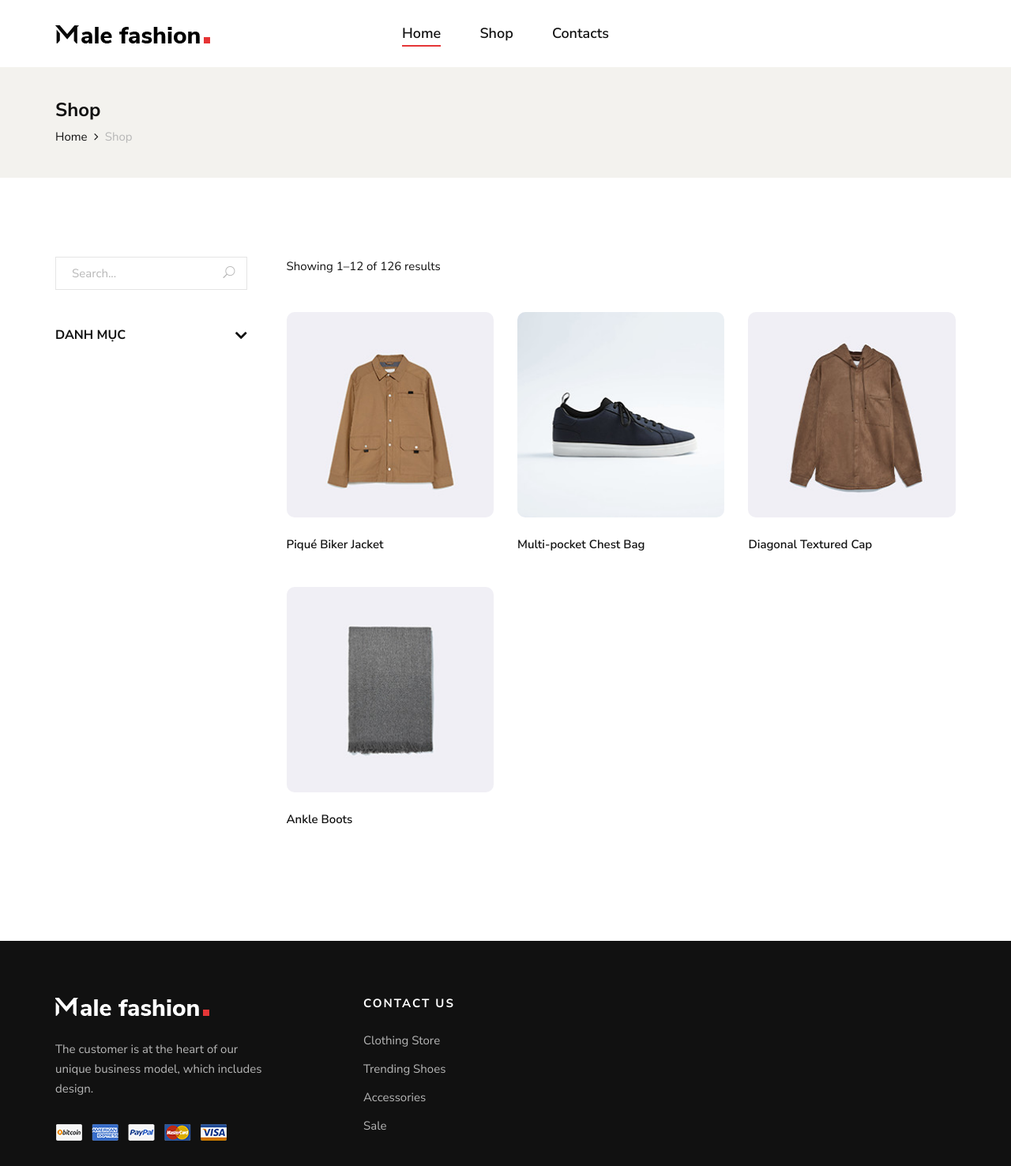
After one commit to kechoplay/make-stone, a Laravel app: template resources/views/shop.blade.php in a window 1280 px wide. The commit adds this page. Shown: the whole page at 79% size. Run offline with Laravel 10, Linux system fonts and the light colour scheme; the template is opened without the code that fills it, so the values that code supplies are empty; settings files or empty folders that the repository lacks are supplied.

Commit message:
update laravel 10

```diff
--- a/app/Http/Services/ProductService.php
+++ b/app/Http/Services/ProductService.php
@@ -16,14 +16,14 @@ class ProductService
 
     public function __construct(ProductRepositoryInterface $productRepository)
     {
-        $this->productRepositorytService = $productRepository;
+        $this->productRepository = $productRepository;
     }
 
     // Lấy danh sách sản phẩm
     public function list($limit = 0)
     {
         try {
-            if(!$limit) $lists = $this->productRepositorytService->all();
+            if(!$limit) $lists = $this->productRepository->all();
             else $lists = Product::select('id', 'category_id', 'name', 'quantity', 'description', 'main_image', 'sub_image', 'bidding_id')->orderBy('updated_at','desc')->get();
             $listCategory = Category::select('id', 'name')->get();
             return [
@@ -104,7 +104,7 @@ class ProductService
                 }
                 $jsonSubImages = json_encode($arraySubImages);
             }
-            $insert = $this->productRepositorytService->create([
+            $insert = $this->productRepository->create([
                 'admin_id' => 1,
                 'name' => $all['name'],
                 'price' => $all['price'],
--- a/app/RepositoryEloquent/ProductRepository.php
+++ b/app/RepositoryEloquent/ProductRepository.php
@@ -2,12 +2,13 @@
 
 namespace App\RepositoryEloquent;
 
+use App\Models\Product;
 use App\Repositories\ProductRepositoryInterface;
 
 class ProductRepository extends BaseRepository implements ProductRepositoryInterface
 {
     public function model()
     {
-        // TODO: Implement model() method.
+        return Product::class;
     }
 }
--- a/public/css/style.css
+++ b/public/css/style.css
@@ -316,7 +316,7 @@ ol {
 -----------------------*/
 
 .header {
-    background: #000000;
+    background: #FFFFFF;
 }
 
 .header__top {
@@ -480,7 +480,7 @@ ol {
 
 .header__menu ul li a {
     font-size: 18px;
-    color: #ffffff;
+    color: #111111;
     display: block;
     font-weight: 600;
     position: relative;
@@ -973,7 +973,7 @@ ol {
 }
 
 .product__item__pic {
-    height: 500px;
+    height: 260px;
     position: relative;
     background-position: center center;
     border-radius: 10px;
--- /dev/null
+++ b/resources/views/layout/header_other.blade.php
@@ -0,0 +1,41 @@
+<header class="header">
+    <div class="container">
+        <div class="row">
+            <div class="col-lg-3 col-md-3">
+                <div class="header__logo">
+                    <a href="/"><img src="/img/logo.png" alt=""></a>
+                </div>
+            </div>
+            <div class="col-lg-6 col-md-6">
+                <nav class="header__menu mobile-menu">
+                    <ul>
+                        <li class="active"><a href="/">Home</a></li>
+                        <li><a href="/shop">Shop</a></li>
+{{--                        <li><a href="#">Pages</a>--}}
+{{--                            <ul class="dropdown">--}}
+{{--                                <li><a href="./about.html">About Us</a></li>--}}
+{{--                                <li><a href="./shop-details.html">Shop Details</a></li>--}}
+{{--                                <li><a href="./shopping-cart.html">Shopping Cart</a></li>--}}
+{{--                                <li><a href="./checkout.html">Check Out</a></li>--}}
+{{--                                <li><a href="./blog-details.html">Blog Details</a></li>--}}
+{{--                            </ul>--}}
+{{--                        </li>--}}
+{{--                        <li><a href="./blog.html">Blog</a></li>--}}
+                        <li><a href="./contact.html">Contacts</a></li>
+                    </ul>
+                </nav>
+            </div>
+            <div class="col-lg-3 col-md-3">
+                {{--                <div class="header__nav__option">--}}
+                {{--                    <a href="#" class="search-switch"><img src="img/icon/search.png" alt=""></a>--}}
+                {{--                    <a href="#"><img src="img/icon/heart.png" alt=""></a>--}}
+                {{--                    <a href="#"><img src="img/icon/cart.png" alt=""> <span>0</span></a>--}}
+                {{--                    <div class="price">$0.00</div>--}}
+                {{--                </div>--}}
+            </div>
+        </div>
+        <div class="canvas__open"><i class="fa fa-bars"></i></div>
+    </div>
+</header>
+<!-- Header Section End -->
+</section>
--- /dev/null
+++ b/resources/views/layout/main_other.blade.php
@@ -0,0 +1,54 @@
+<!DOCTYPE html>
+<html lang="zxx">
+
+<head>
+    <meta charset="UTF-8">
+    <meta name="description" content="Male_Fashion Template">
+    <meta name="keywords" content="Male_Fashion, unica, creative, html">
+    <meta name="viewport" content="width=device-width, initial-scale=1.0">
+    <meta http-equiv="X-UA-Compatible" content="ie=edge">
+    <meta name="csrf-token" content="{{ csrf_token() }}">
+    <title>Male-Fashion | Template</title>
+
+    <!-- Google Font -->
+    <link href="https://fonts.googleapis.com/css2?family=Nunito+Sans:wght@300;400;600;700;800;900&display=swap"
+          rel="stylesheet">
+
+    <!-- Css Styles -->
+    <link rel="stylesheet" href="/css/bootstrap.min.css" type="text/css">
+    <link rel="stylesheet" href="/css/font-awesome.min.css" type="text/css">
+    <link rel="stylesheet" href="/css/elegant-icons.css" type="text/css">
+    <link rel="stylesheet" href="/css/magnific-popup.css" type="text/css">
+    <link rel="stylesheet" href="/css/nice-select.css" type="text/css">
+    <link rel="stylesheet" href="/css/owl.carousel.min.css" type="text/css">
+    <link rel="stylesheet" href="/css/slicknav.min.css" type="text/css">
+    <link rel="stylesheet" href="/css/style.css" type="text/css">
+</head>
+
+<body>
+<!-- Page Preloder -->
+{{-- <div id="preloder">
+    <div class="loader"></div>
+</div> --}}
+
+<!-- Offcanvas Menu Begin -->
+<div class="offcanvas-menu-overlay"></div>
+<div class="offcanvas-menu-wrapper">
+    {{--    <div class="offcanvas__nav__option">--}}
+    {{--        <a href="#" class="search-switch"><img src="img/icon/search.png" alt=""></a>--}}
+    {{--        <a href="#"><img src="img/icon/heart.png" alt=""></a>--}}
+    {{--        <a href="#"><img src="img/icon/cart.png" alt=""> <span>0</span></a>--}}
+    {{--        <div class="price">$0.00</div>--}}
+    {{--    </div>--}}
+    <div id="mobile-menu-wrap"></div>
+</div>
+<!-- Offcanvas Menu End -->
+
+@include('layout.header_other')
+
+@yield('content')
+
+@include('layout.footer')
+</body>
+
+</html>
--- /dev/null
+++ b/resources/views/shop.blade.php
@@ -0,0 +1,243 @@
+@extends('layout.main_other')
+@section('content')
+
+<!-- Breadcrumb Section Begin -->
+<section class="breadcrumb-option">
+    <div class="container">
+        <div class="row">
+            <div class="col-lg-12">
+                <div class="breadcrumb__text">
+                    <h4>Shop</h4>
+                    <div class="breadcrumb__links">
+                        <a href="/">Home</a>
+                        <span>Shop</span>
+                    </div>
+                </div>
+            </div>
+        </div>
+    </div>
+</section>
+<!-- Breadcrumb Section End -->
+
+<!-- Shop Section Begin -->
+<section class="shop spad">
+    <div class="container">
+        <div class="row">
+            <div class="col-lg-3">
+                <div class="shop__sidebar">
+                    <div class="shop__sidebar__search">
+                        <form action="#">
+                            <input type="text" placeholder="Search...">
+                            <button type="submit"><span class="icon_search"></span></button>
+                        </form>
+                    </div>
+                    <div class="shop__sidebar__accordion">
+                        <div class="accordion" id="accordionExample">
+                            <div class="card">
+                                <div class="card-heading">
+                                    <a data-toggle="collapse" data-target="#collapseOne">Danh mục</a>
+                                </div>
+                                <div id="collapseOne" class="collapse show" data-parent="#accordionExample">
+                                    <div class="card-body">
+                                        <div class="shop__sidebar__categories">
+                                            <ul class="nice-scroll">
+{{--                                                <li><a href="#">Men (20)</a></li>--}}
+{{--                                                <li><a href="#">Women (20)</a></li>--}}
+{{--                                                <li><a href="#">Bags (20)</a></li>--}}
+{{--                                                <li><a href="#">Clothing (20)</a></li>--}}
+{{--                                                <li><a href="#">Shoes (20)</a></li>--}}
+{{--                                                <li><a href="#">Accessories (20)</a></li>--}}
+{{--                                                <li><a href="#">Kids (20)</a></li>--}}
+{{--                                                <li><a href="#">Kids (20)</a></li>--}}
+{{--                                                <li><a href="#">Kids (20)</a></li>--}}
+                                            </ul>
+                                        </div>
+                                    </div>
+                                </div>
+                            </div>
+                        </div>
+                    </div>
+                </div>
+            </div>
+            <div class="col-lg-9">
+                <div class="shop__product__option">
+                    <div class="row">
+                        <div class="col-lg-6 col-md-6 col-sm-6">
+                            <div class="shop__product__option__left">
+                                <p>Showing 1–12 of 126 results</p>
+                            </div>
+                        </div>
+                        <div class="col-lg-6 col-md-6 col-sm-6">
+                            <div class="shop__product__option__right">
+{{--                                <p>Sort by Price:</p>--}}
+{{--                                <select>--}}
+{{--                                    <option value="">Low To High</option>--}}
+{{--                                    <option value="">$0 - $55</option>--}}
+{{--                                    <option value="">$55 - $100</option>--}}
+{{--                                </select>--}}
+                            </div>
+                        </div>
+                    </div>
+                </div>
+                <div class="row">
+                    <div class="col-lg-4 col-md-6 col-sm-6">
+                        <div class="product__item">
+                            <div class="product__item__pic set-bg" data-setbg="img/product/product-2.jpg">
+{{--                                <ul class="product__hover">--}}
+{{--                                    <li><a href="#"><img src="img/icon/heart.png" alt=""></a></li>--}}
+{{--                                    <li><a href="#"><img src="img/icon/compare.png" alt=""> <span>Compare</span></a>--}}
+{{--                                    </li>--}}
+{{--                                    <li><a href="#"><img src="img/icon/search.png" alt=""></a></li>--}}
+{{--                                </ul>--}}
+                            </div>
+                            <div class="product__item__text">
+                                <h6>Piqué Biker Jacket</h6>
+{{--                                <a href="#" class="add-cart">+ Add To Cart</a>--}}
+{{--                                <div class="rating">--}}
+{{--                                    <i class="fa fa-star-o"></i>--}}
+{{--                                    <i class="fa fa-star-o"></i>--}}
+{{--                                    <i class="fa fa-star-o"></i>--}}
+{{--                                    <i class="fa fa-star-o"></i>--}}
+{{--                                    <i class="fa fa-star-o"></i>--}}
+{{--                                </div>--}}
+{{--                                <h5>$67.24</h5>--}}
+{{--                                <div class="product__color__select">--}}
+{{--                                    <label for="pc-4">--}}
+{{--                                        <input type="radio" id="pc-4">--}}
+{{--                                    </label>--}}
+{{--                                    <label class="active black" for="pc-5">--}}
+{{--                                        <input type="radio" id="pc-5">--}}
+{{--                                    </label>--}}
+{{--                                    <label class="grey" for="pc-6">--}}
+{{--                                        <input type="radio" id="pc-6">--}}
+{{--                                    </label>--}}
+{{--                                </div>--}}
+                            </div>
+                        </div>
+                    </div>
+                    <div class="col-lg-4 col-md-6 col-sm-6">
+                        <div class="product__item sale">
+                            <div class="product__item__pic set-bg" data-setbg="img/product/product-3.jpg">
+{{--                                <span class="label">Sale</span>--}}
+{{--                                <ul class="product__hover">--}}
+{{--                                    <li><a href="#"><img src="img/icon/heart.png" alt=""></a></li>--}}
+{{--                                    <li><a href="#"><img src="img/icon/compare.png" alt=""> <span>Compare</span></a>--}}
+{{--                                    </li>--}}
+{{--                                    <li><a href="#"><img src="img/icon/search.png" alt=""></a></li>--}}
+{{--                                </ul>--}}
+                            </div>
+                            <div class="product__item__text">
+                                <h6>Multi-pocket Chest Bag</h6>
+{{--                                <a href="#" class="add-cart">+ Add To Cart</a>--}}
+{{--                                <div class="rating">--}}
+{{--                                    <i class="fa fa-star"></i>--}}
+{{--                                    <i class="fa fa-star"></i>--}}
+{{--                                    <i class="fa fa-star"></i>--}}
+{{--                                    <i class="fa fa-star"></i>--}}
+{{--                                    <i class="fa fa-star-o"></i>--}}
+{{--                                </div>--}}
+{{--                                <h5>$43.48</h5>--}}
+{{--                                <div class="product__color__select">--}}
+{{--                                    <label for="pc-7">--}}
+{{--                                        <input type="radio" id="pc-7">--}}
+{{--                                    </label>--}}
+{{--                                    <label class="active black" for="pc-8">--}}
+{{--                                        <input type="radio" id="pc-8">--}}
+{{--                                    </label>--}}
+{{--                                    <label class="grey" for="pc-9">--}}
+{{--                                        <input type="radio" id="pc-9">--}}
+{{--                                    </label>--}}
+{{--                                </div>--}}
+                            </div>
+                        </div>
+                    </div>
+                    <div class="col-lg-4 col-md-6 col-sm-6">
+                        <div class="product__item">
+                            <div class="product__item__pic set-bg" data-setbg="img/product/product-4.jpg">
+{{--                                <ul class="product__hover">--}}
+{{--                                    <li><a href="#"><img src="img/icon/heart.png" alt=""></a></li>--}}
+{{--                                    <li><a href="#"><img src="img/icon/compare.png" alt=""> <span>Compare</span></a>--}}
+{{--                                    </li>--}}
+{{--                                    <li><a href="#"><img src="img/icon/search.png" alt=""></a></li>--}}
+{{--                                </ul>--}}
+                            </div>
+                            <div class="product__item__text">
+                                <h6>Diagonal Textured Cap</h6>
+{{--                                <a href="#" class="add-cart">+ Add To Cart</a>--}}
+{{--                                <div class="rating">--}}
+{{--                                    <i class="fa fa-star-o"></i>--}}
+{{--                                    <i class="fa fa-star-o"></i>--}}
+{{--                                    <i class="fa fa-star-o"></i>--}}
+{{--                                    <i class="fa fa-star-o"></i>--}}
+{{--                                    <i class="fa fa-star-o"></i>--}}
+{{--                                </div>--}}
+{{--                                <h5>$60.9</h5>--}}
+{{--                                <div class="product__color__select">--}}
+{{--                                    <label for="pc-10">--}}
+{{--                                        <input type="radio" id="pc-10">--}}
+{{--                                    </label>--}}
+{{--                                    <label class="active black" for="pc-11">--}}
+{{--                                        <input type="radio" id="pc-11">--}}
+{{--                                    </label>--}}
+{{--                                    <label class="grey" for="pc-12">--}}
+{{--                                        <input type="radio" id="pc-12">--}}
+{{--                                    </label>--}}
+{{--                                </div>--}}
+                            </div>
+                        </div>
+                    </div>
+                    <div class="col-lg-4 col-md-6 col-sm-6">
+                        <div class="product__item sale">
+                            <div class="product__item__pic set-bg" data-setbg="img/product/product-6.jpg">
+{{--                                <span class="label">Sale</span>--}}
+{{--                                <ul class="product__hover">--}}
+{{--                                    <li><a href="#"><img src="img/icon/heart.png" alt=""></a></li>--}}
+{{--                                    <li><a href="#"><img src="img/icon/compare.png" alt=""> <span>Compare</span></a>--}}
+{{--                                    </li>--}}
+{{--                                    <li><a href="#"><img src="img/icon/search.png" alt=""></a></li>--}}
+{{--                                </ul>--}}
+                            </div>
+                            <div class="product__item__text">
+                                <h6>Ankle Boots</h6>
+{{--                                <a href="#" class="add-cart">+ Add To Cart</a>--}}
+{{--                                <div class="rating">--}}
+{{--                                    <i class="fa fa-star"></i>--}}
+{{--                                    <i class="fa fa-star"></i>--}}
+{{--                                    <i class="fa fa-star"></i>--}}
+{{--                                    <i class="fa fa-star"></i>--}}
+{{--                                    <i class="fa fa-star-o"></i>--}}
+{{--                                </div>--}}
+{{--                                <h5>$98.49</h5>--}}
+{{--                                <div class="product__color__select">--}}
+{{--                                    <label for="pc-16">--}}
+{{--                                        <input type="radio" id="pc-16">--}}
+{{--                                    </label>--}}
+{{--                                    <label class="active black" for="pc-17">--}}
+{{--                                        <input type="radio" id="pc-17">--}}
+{{--                                    </label>--}}
+{{--                                    <label class="grey" for="pc-18">--}}
+{{--                                        <input type="radio" id="pc-18">--}}
+{{--                                    </label>--}}
+{{--                                </div>--}}
+                            </div>
+                        </div>
+                    </div>
+                </div>
+{{--                <div class="row">--}}
+{{--                    <div class="col-lg-12">--}}
+{{--                        <div class="product__pagination">--}}
+{{--                            <a class="active" href="#">1</a>--}}
+{{--                            <a href="#">2</a>--}}
+{{--                            <a href="#">3</a>--}}
+{{--                            <span>...</span>--}}
+{{--                            <a href="#">21</a>--}}
+{{--                        </div>--}}
+{{--                    </div>--}}
+{{--                </div>--}}
+            </div>
+        </div>
+    </div>
+</section>
+<!-- Shop Section End -->
+
+@endsection
--- a/routes/web.php
+++ b/routes/web.php
@@ -16,3 +16,4 @@ use Illuminate\Support\Facades\Route;
 
 Route::get('/', [HomeController::class, 'index'])->name('home');
 Route::get('', [HomeController::class, 'index'])->name('home');
+Route::get('/shop', [HomeController::class, 'shop'])->name('shop');
```
Also changed, not shown: app/Http/Controllers/HomeController.php (+7 -0 lines), resources/views/layout/header.blade.php (+13 -13 lines).
